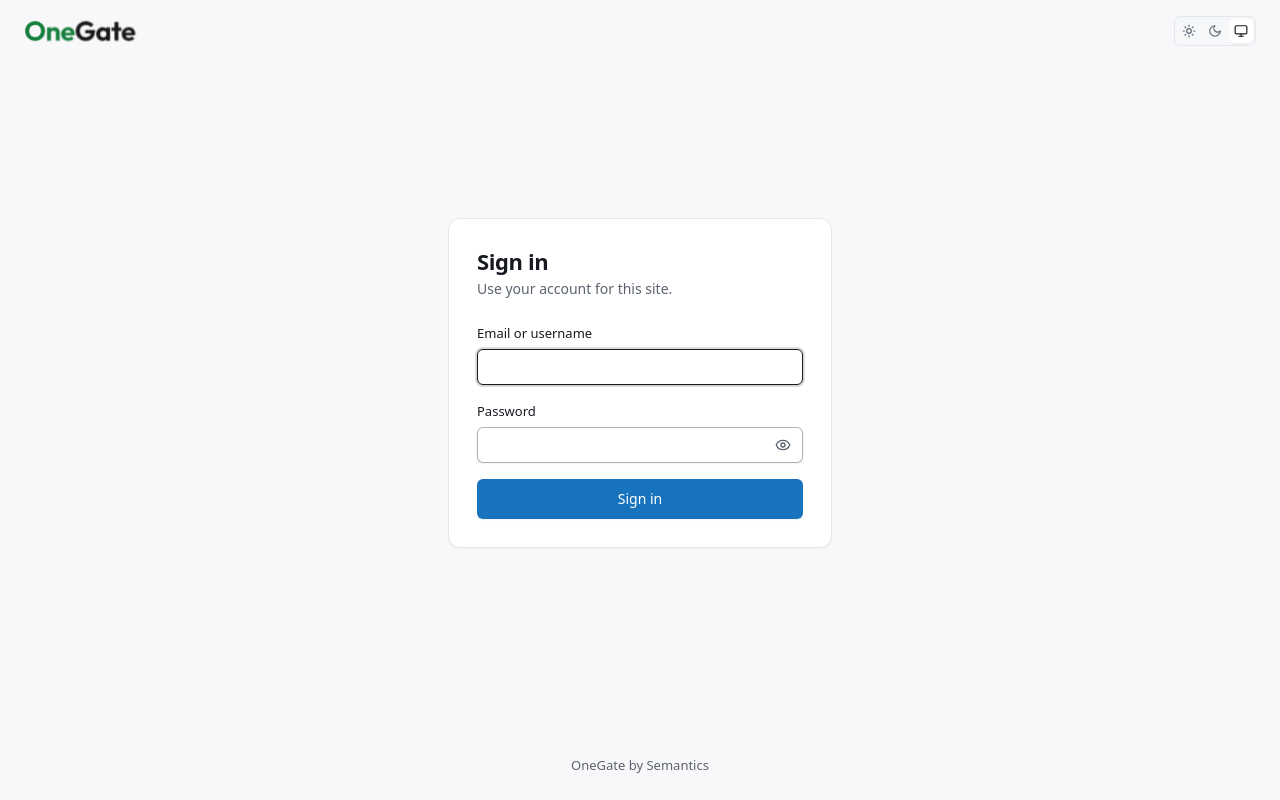
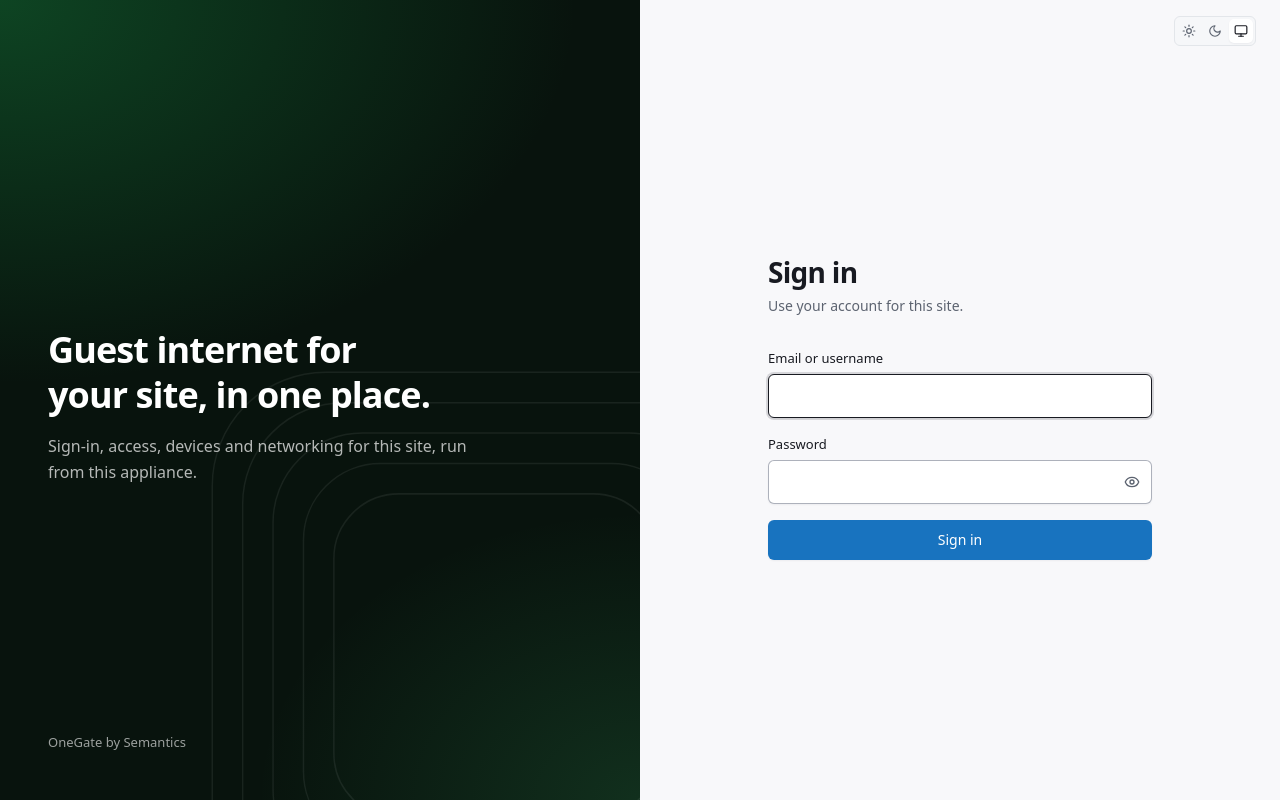
Before and after one commit to aibrahiiim1/StayConnectEnterprise, a Next.js app in the folder hotel-admin/: page /login in a window 1280 px wide. Built offline with nearby package versions, Linux system fonts and the light colour scheme.

Commit message:
Sign-in page: a half-and-half layout with a dark OneGate panel beside the form on wide screens; on a phone the panel gives way to the logo above the form

```diff
--- a/hotel-admin/app/login/page.tsx
+++ b/hotel-admin/app/login/page.tsx
@@ -3,7 +3,7 @@
 import { Suspense, useCallback, useEffect, useRef, useState } from "react";
 import { useRouter, useSearchParams } from "next/navigation";
 import { Eye, EyeOff } from "lucide-react";
-import { BySemantics, OneGateLockup } from "@/components/brand";
+import { BySemantics, OneGateLockup, OneGateWordmark } from "@/components/brand";
 import { Button } from "@/components/ui/button";
 import { Input, Field } from "@/components/ui/input";
 import { Callout, ErrorBanner } from "@/components/ui/error-banner";
@@ -77,7 +77,7 @@ function PasswordBox({ id, readOnly, value, onChange, onCapsLock, inputRef, ...a
         onKeyDown={caps}
         onKeyUp={caps}
         onBlur={() => onCapsLock(false)}
-        className="pe-10"
+        className="h-11 pe-10"
       />
       <button
         type="button"
@@ -189,17 +189,48 @@ function LoginInner() {
   }
 
   return (
-    <div className="flex min-h-screen flex-col bg-background">
-      <header className="flex items-center justify-between gap-3 px-4 py-4 sm:px-6">
-        <OneGateLockup animated />
+    <div className="grid min-h-screen bg-background lg:grid-cols-2">
+      <aside className="relative hidden overflow-hidden bg-[#08130D] text-white lg:flex lg:flex-col lg:justify-between lg:p-12">
+        <div
+          aria-hidden
+          className="pointer-events-none absolute inset-0 bg-[radial-gradient(60rem_40rem_at_0%_0%,rgba(21,128,61,0.45),transparent_60%),radial-gradient(40rem_30rem_at_100%_100%,rgba(74,222,128,0.14),transparent_60%)]"
+        />
+        <svg
+          aria-hidden
+          viewBox="0 0 600 600"
+          className="pointer-events-none absolute -bottom-40 -right-40 size-[38rem] text-white/[0.07]"
+          fill="none"
+          stroke="currentColor"
+        >
+          {[0, 60, 120, 180, 240].map((i) => (
+            <rect key={i} x={i / 2 + 20} y={i / 2 + 20} width={560 - i} height={560 - i} rx={(560 - i) / 5} strokeWidth="1.5" />
+          ))}
+        </svg>
+
+        <OneGateWordmark animated className="relative h-8 [--og-gate:#FFFFFF] [--og-one:#4ADE80]" />
+
+        <div className="relative max-w-md space-y-4">
+          <h2 className="text-4xl font-semibold leading-tight tracking-tight text-balance">
+            Guest internet for your site, in one place.
+          </h2>
+          <p className="text-base leading-relaxed text-white/70 text-pretty">
+            Sign-in, access, devices and networking for this site, run from this appliance.
+          </p>
+        </div>
+
+        <BySemantics className="relative text-white/60" />
+      </aside>
+
+      <div className="flex min-h-screen flex-col">
+        <header className="flex items-center justify-between gap-3 px-4 py-4 sm:px-6 lg:justify-end">
+          <OneGateLockup animated className="lg:hidden" />
           <ThemeToggle />
         </header>
 
         <main className="flex flex-1 items-start justify-center px-4 pb-12 pt-6 sm:items-center sm:px-6 sm:pt-0">
-        <div className="w-full max-w-[24rem] space-y-4">
-          <div className="rounded-xl border border-border bg-card p-6 text-card-foreground shadow-card sm:p-7">
-            <div className="mb-6 space-y-1">
-              <h1 className="text-title">Sign in</h1>
+          <div className="w-full max-w-[24rem]">
+            <div className="mb-8 space-y-1.5">
+              <h1 className="text-[1.75rem] font-semibold leading-9 tracking-tight">Sign in</h1>
               <p className="text-sm text-muted-foreground">
                 {codeStep ? "One more step to finish signing in." : "Use your account for this site."}
               </p>
@@ -230,6 +261,7 @@ function LoginInner() {
                     spellCheck={false}
                     value={email}
                     onChange={(e) => { setEmail(e.target.value); setEmailErr(null); }}
+                    className="h-11"
                   />
                 </Field>
                 <Field
@@ -260,19 +292,18 @@ function LoginInner() {
                     <ErrorBanner err={err} className="mb-0" />
                   </div>
                 ) : null}
-                <Button type="submit" loading={loading} disabled={lockedUntil !== null} className="w-full" size="lg">
+                <Button type="submit" loading={loading} disabled={lockedUntil !== null} className="mt-2 w-full" size="lg">
                   {lockedUntil !== null ? `Try again in ${clockWords(lockLeft)}` : "Sign in"}
                 </Button>
               </form>
             )}
           </div>
-
-        </div>
         </main>
 
-      <footer className="px-4 pb-6 text-center text-muted-foreground sm:px-6">
+        <footer className="px-4 pb-6 text-center text-muted-foreground sm:px-6 lg:hidden">
           <BySemantics />
         </footer>
       </div>
+    </div>
   );
 }
```
Lines whose indentation alone changed are shown as unchanged.
